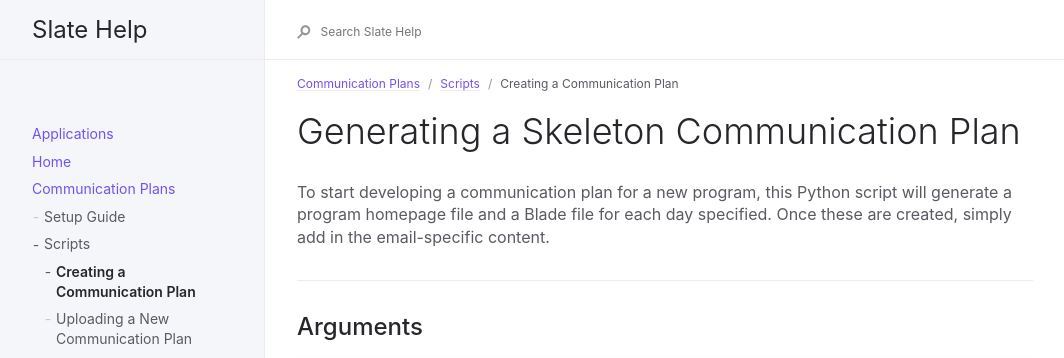
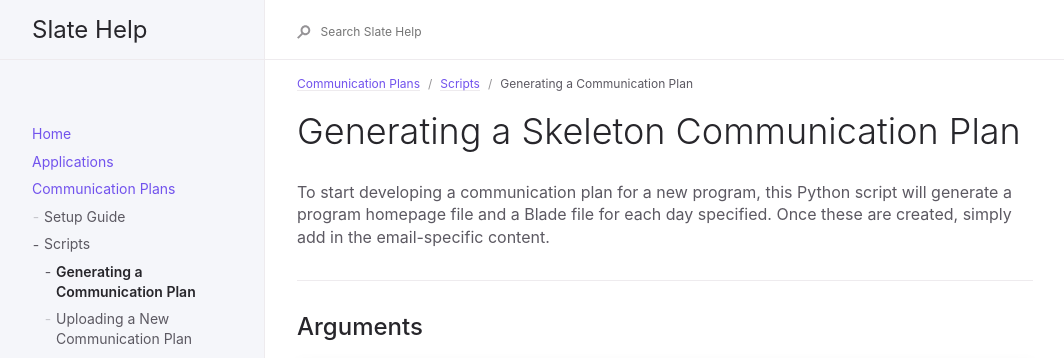
Before and after one commit to oretoise/docs, a Jekyll site: the page built from _docs/comm-plans/scripts/create-plan.md, in a window 1280 px wide. Shown: the top 358 px of the page, without its empty margins (91-1155 px from the left). Built offline with Jekyll 4.4.1, drawn with Linux system fonts in a browser that asks for light colours.

```diff
--- a/_docs/comm-plans/scripts/create-plan.md
+++ b/_docs/comm-plans/scripts/create-plan.md
@@ -1,6 +1,6 @@
 ---
 layout: default
-title: Creating a Communication Plan
+title: Generating a Communication Plan
 nav_order: 1
 parent: Scripts
 grand_parent: Communication Plans
```
Also changed, not shown: _docs/applications/applications.md (+1 -1 lines), _docs/applications/transcripts.md (+2 -0 lines), _docs/events/after-event.md (+2 -0 lines), _docs/events/events.md (+2 -0 lines), _docs/events/new-event.md (+2 -0 lines).
